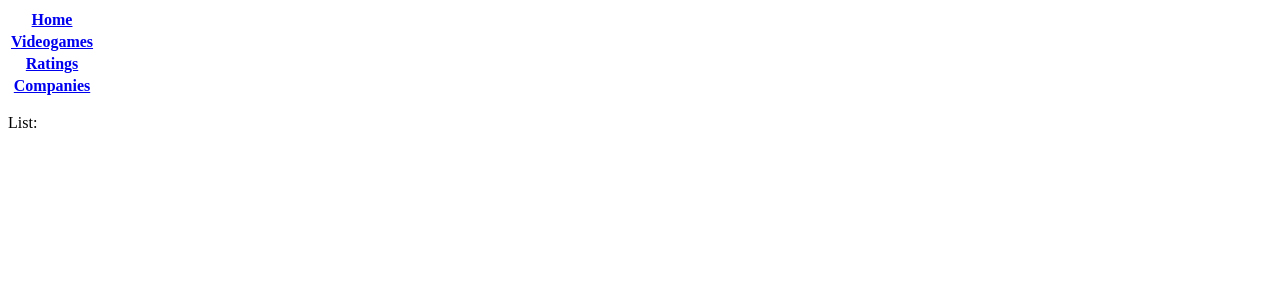
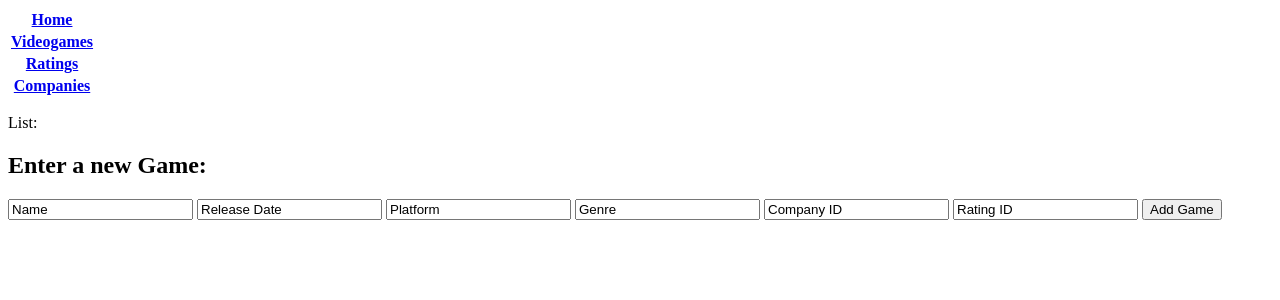
Before and after one commit to TierneyIrwin/Video-Game-Roster, a PHP site: page /?controller=videogames&action=index in a window 1280 px wide. Shown: the top 300 px of the page. Run offline with PHP 8.4, Linux system fonts and the light colour scheme; data that the repository does not hold is empty.

Commit message:
Updating working

```diff
--- a/views/rating/index.php
+++ b/views/rating/index.php
@@ -10,7 +10,7 @@
 <?php } ?>
 
 <h2>Enter a new Rating: </h2>
-<form action='?controller=rating&action=create' method="get">
+<form action='?controller=rating&action=create' method="post">
 <input type="text" name="author" value="Author"/>
 <input type="text" name="date" value="yyyy-mm-dd"/>
 <input type="text" name="website" value="Website"/>
--- /dev/null
+++ b/views/rating/update.php
@@ -0,0 +1 @@
+<h1>Updated!</h1>
--- /dev/null
+++ b/views/videogames/create.php
@@ -0,0 +1,4 @@
+<h2>Success!</h2>
+<form action='?controller=videogames&action=index'>
+<input type="submit" value="Return"/>
+</form>
--- a/views/videogames/index.php
+++ b/views/videogames/index.php
@@ -10,3 +10,14 @@
 <a href='?controller=videogames&action=show&id=<?php echo $videogame->id?>'>See</a>
 </p>
 <?php } ?>
+
+<h2>Enter a new Game: </h2>
+<form action='?controller=videogames&action=create' method="post">
+<input type="text" name="name" value="Name"/>
+<input type="text" name="release_date" value="Release Date"/>
+<input type="text" name="platform" value="Platform"/>
+<input type="text" name="genre" value="Genre"/>
+<input type="text" name="company_id" value="Company ID"/>
+<input type="text" name="rating_id" value="Rating ID"/>
+<input type="submit" value="Add Game"/>
+</form>
--- /dev/null
+++ b/views/videogames/update.php
@@ -0,0 +1 @@
+<h1>Updated!</h1>
```
Also changed, not shown: views/rating/show.php (+10 -1 lines), views/videogames/show.php (+11 -0 lines).
